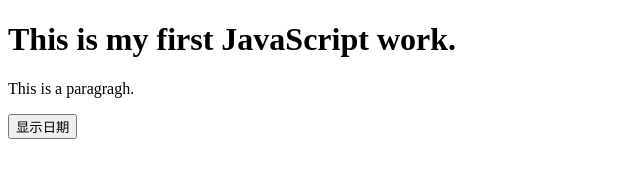
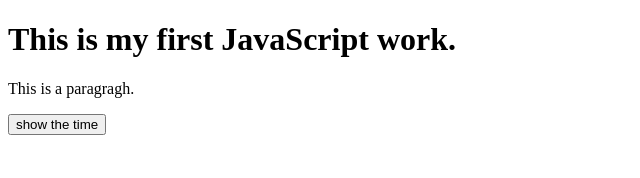
Before and after one commit to JalynnMa/JalynnMa.github.io, a plain HTML site: page Homework 1.html in a window 1280 px wide. Shown: the full height of the page, 0-640 px from the left. Drawn offline with Linux system fonts and the light colour scheme.

Commit message:
Update Homework 1.html

```diff
--- a/Homework 1.html
+++ b/Homework 1.html
@@ -14,7 +14,7 @@ function displayDate(){
 <h1>This is my first JavaScript work.</h1>
 <p id="demo">This is a paragragh.</p>
 
-<button type="button" onclick="displayDate()">显示日期</button>
+<button type="button" onclick="displayDate()">show the time</button>
 
 </body>
 </html>
```
